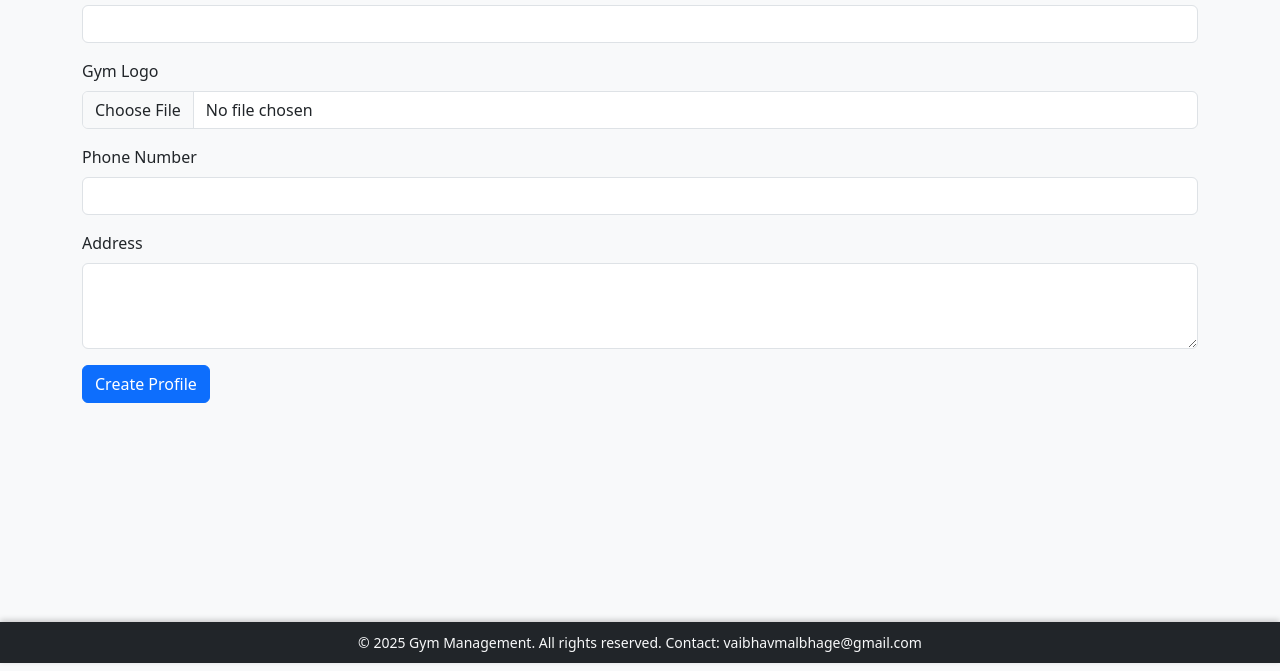
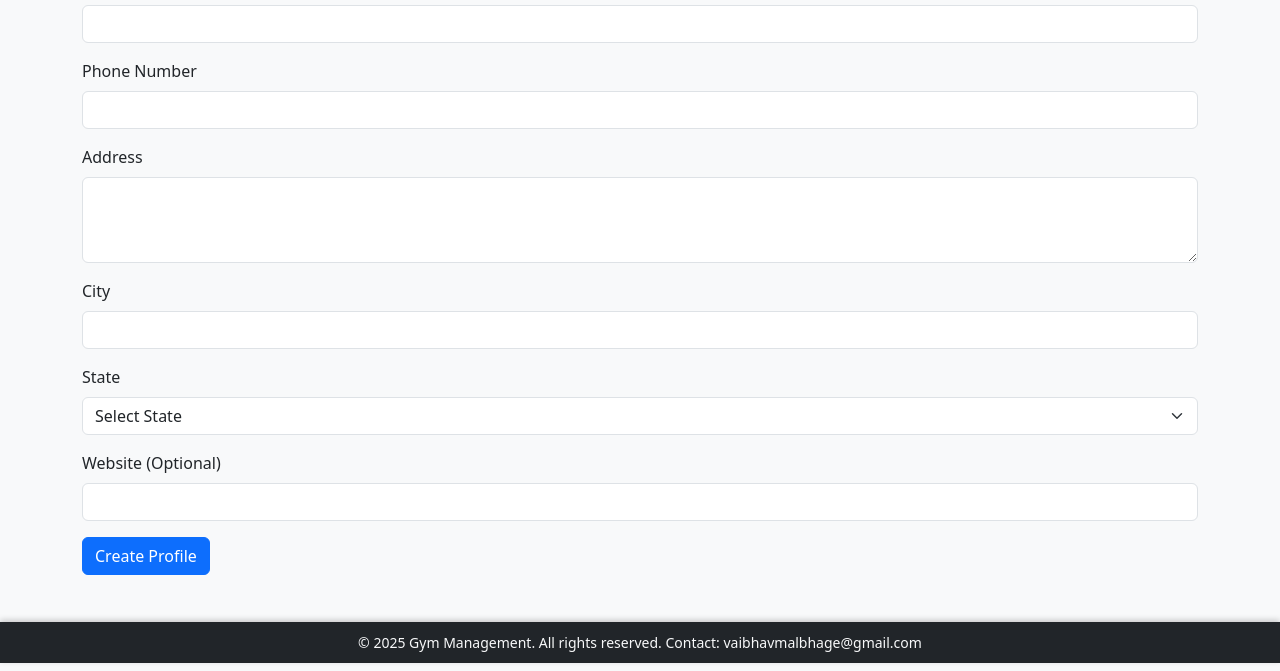
Before and after one commit to blisstech7solutions/Gym-Management, a plain HTML site: page create-profile.html in a window 1280 px wide. Shown: the part 137-808 px from the top of the page. Drawn offline with nearby package versions, Linux system fonts and the light colour scheme; no server answers.

Commit message:
Add files via upload

```diff
--- a/create-profile.html
+++ b/create-profile.html
@@ -37,11 +37,11 @@
         <input type="text" class="form-control" id="gymName" required />
       </div>
 
-      <div class="mb-3">
+      <!-- <div class="mb-3">
         <label for="gymLogo" class="form-label">Gym Logo</label>
-        <input type="file" class="form-control" id="gymLogo" accept="image/*" />
+        <input type="file" class="form-control" id="gymLogo" accept="image/*"  />
         <img id="logoPreview" alt="Gym Logo Preview" />
-      </div>
+      </div> -->
 
       <div class="mb-3">
         <label for="phone" class="form-label">Phone Number</label>
@@ -51,6 +51,60 @@
       <div class="mb-3">
         <label for="address" class="form-label">Address</label>
         <textarea class="form-control" id="address" rows="3" required></textarea>
+      </div>
+
+      <div class="mb-3">
+        <label for="city" class="form-label">City</label>
+        <input type="text" class="form-control" id="city" required />
+      </div>
+
+      <div class="mb-3">
+        <label for="state" class="form-label">State</label>
+        <select class="form-select" id="state" required>
+          <option value="">Select State</option>
+          <option>Andhra Pradesh</option>
+          <option>Arunachal Pradesh</option>
+          <option>Assam</option>
+          <option>Bihar</option>
+          <option>Chhattisgarh</option>
+          <option>Goa</option>
+          <option>Gujarat</option>
+          <option>Haryana</option>
+          <option>Himachal Pradesh</option>
+          <option>Jharkhand</option>
+          <option>Karnataka</option>
+          <option>Kerala</option>
+          <option>Madhya Pradesh</option>
+          <option>Maharashtra</option>
+          <option>Manipur</option>
+          <option>Meghalaya</option>
+          <option>Mizoram</option>
+          <option>Nagaland</option>
+          <option>Odisha</option>
+          <option>Punjab</option>
+          <option>Rajasthan</option>
+          <option>Sikkim</option>
+          <option>Tamil Nadu</option>
+          <option>Telangana</option>
+          <option>Tripura</option>
+          <option>Uttar Pradesh</option>
+          <option>Uttarakhand</option>
+          <option>West Bengal</option>
+          <option>Andaman and Nicobar Islands</option>
+          <option>Chandigarh</option>
+          <option>Dadra and Nagar Haveli and Daman and Diu</option>
+          <option>Delhi</option>
+          <option>Lakshadweep</option>
+          <option>Puducherry</option>
+          <option>Ladakh</option>
+          <option>Jammu and Kashmir</option>
+        </select>
+      </div>
+
+
+      <div class="mb-3">
+        <label for="website" class="form-label">Website (Optional)</label>
+        <input type="url" class="form-control" id="website" />
       </div>
 
       <button type="submit" class="btn btn-primary">Create Profile</button>
@@ -110,6 +164,9 @@
         const gymName = document.getElementById("gymName").value.trim();
         const phone = document.getElementById("phone").value.trim();
         const address = document.getElementById("address").value.trim();
+        const city = document.getElementById("city").value.trim();
+        const state = document.getElementById("state").value.trim();
+        const website = document.getElementById("website") ? document.getElementById("website").value.trim() : "";
         const gymLogoFile = logoInput.files[0];
 
         try {
@@ -127,14 +184,15 @@
             gymLogo: logoUrl,
             phone,
             address,
+            city,
+            state,
+            website,
             ownerEmail: user.email,
             createdAt: new Date().toISOString()
           });
 
           alert("Gym profile created successfully!");
-
           window.location.href = "/gym-dashboard.html";
-
         } catch (error) {
           console.error("Error creating profile:", error);
           alert("An error occurred while creating the profile.");
```
